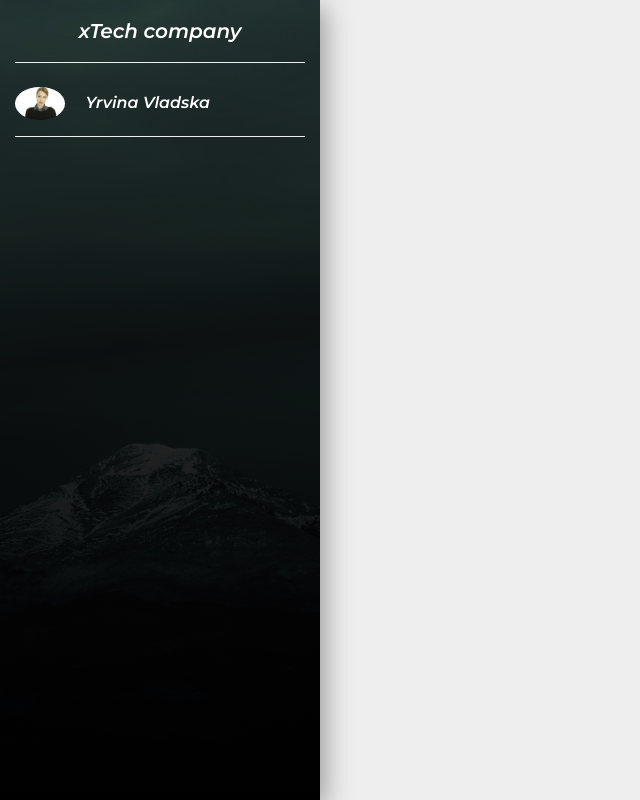
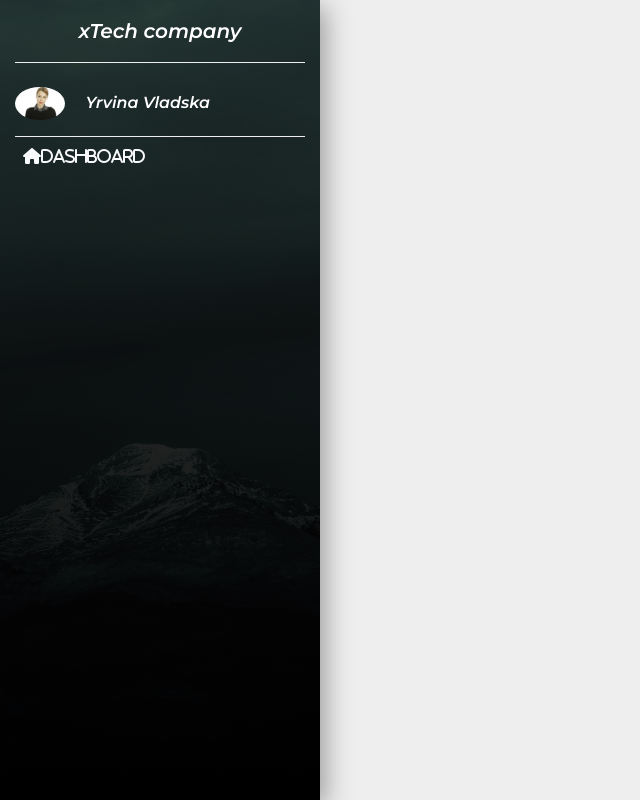
Before and after one commit to jefersoneiji/bootstrap-projects, a plain HTML site: page project2/index.html in a window 1280 px wide. Shown: the whole page, without its empty margins (0-640 px from the left). Drawn offline with nearby package versions, Linux system fonts and the light colour scheme.

Commit message:
fix icon alignment

```diff
--- a/project2/index.html
+++ b/project2/index.html
@@ -13,12 +13,14 @@
     <!-- Google fonts -->
     <link href="https://fonts.googleapis.com/css2?family=Montserrat:ital,wght@1,600&display=swap" rel="stylesheet">
 
+    <!-- Font Awesome kit -->
+    <script src="https://kit.fontawesome.com/92d5f2bd02.js" crossorigin="anonymous"></script>
+
     <link rel="stylesheet" href="style.css">
     <title>Admin dashboard</title>
 </head>
 
 <body>
-
     <!-- navbar -->
     <nav class="navbar navbar-expand-md navbar-light">
         <button class="navbar-toggler ml-auto mb-2 bg-light" type="button" data-toggle="collapse"
@@ -37,9 +39,17 @@
                             <img src="images/admin.jpeg" width="50" class="rounded-circle mr-3">
                             <a href="#" class="text-white">Yrvina Vladska</a>
                         </div>
+                        <ul class="navbar-nav flex-column">
+                            <li class="nav-item">
+                                <a href="#" class="nav-link">
+                                    <i class="fas fa-home mr-3 text-light  ">Dashboard</i>
+                                </a>
+                            </li>
+                        </ul>
                     </div>
                     <!-- end of sidebar -->
                     <!-- top-nav -->
+
                     <div class="col-lg-9">
                         another random content
                     </div>
@@ -49,6 +59,9 @@
         </div>
     </nav>
     <!-- end navbar -->
+
+
+
     <!-- Optional JavaScript -->
     <!-- jQuery first, then Popper.js, then Bootstrap JS -->
     <script src="https://code.jquery.com/jquery-3.5.1.slim.min.js"
```
